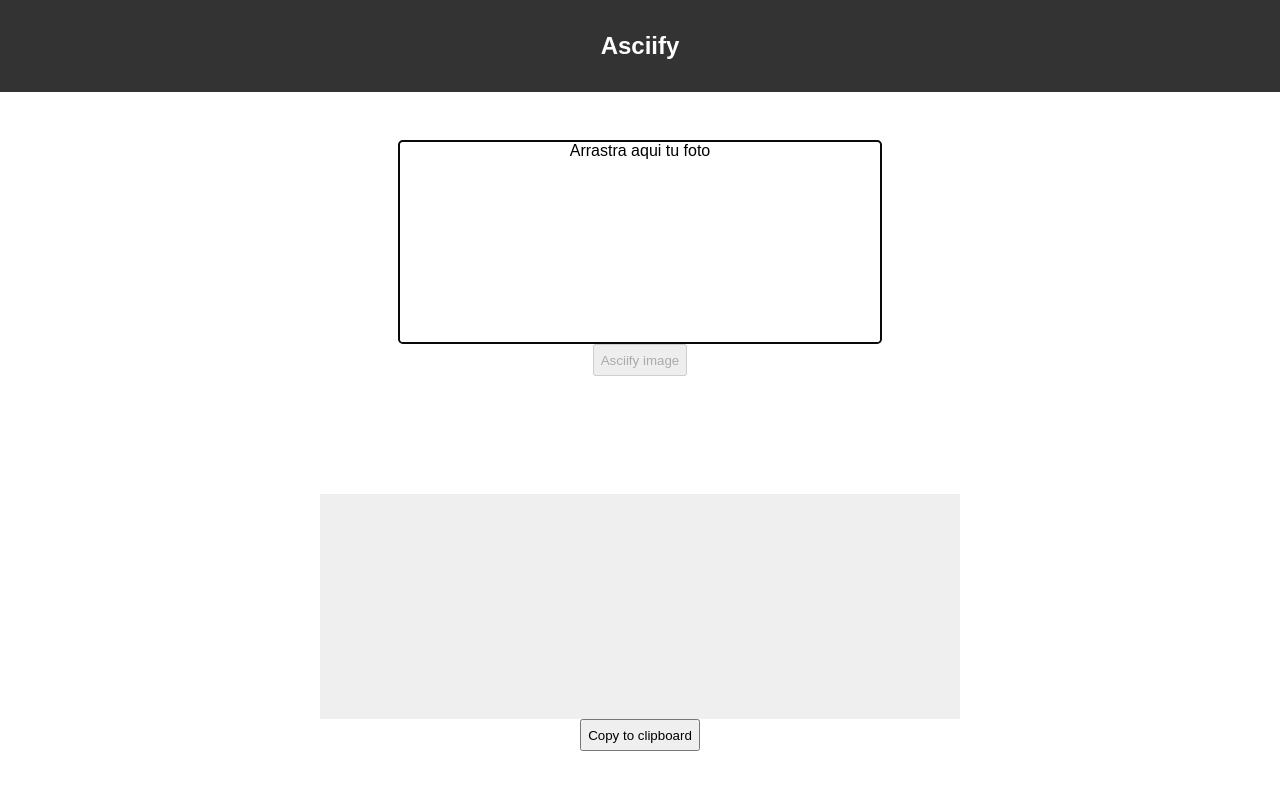
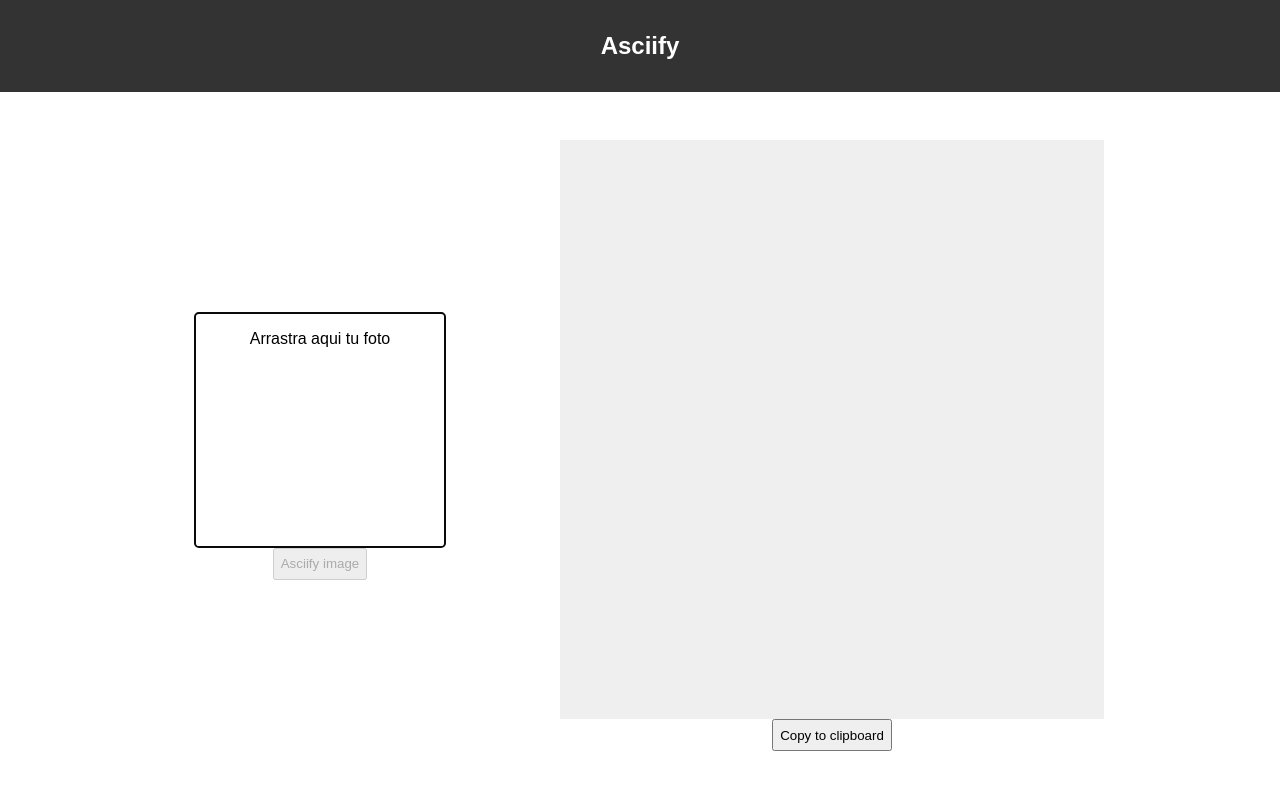
Before and after one commit to Rudycc/asciify-front, a React (Create React App) app: page / in a window 1280 px wide. Shown: the top 790 px of the page. Built offline with nearby package versions, Linux system fonts and the light colour scheme.

Commit message:
Better desktop sizing

```diff
--- a/src/App.css
+++ b/src/App.css
@@ -29,13 +29,6 @@
   align-items: center;
   max-width: 40rem;
   max-height: 50rem;
-}
-
-@media (min-width: 90rem) {
-  .console-container {
-    max-width: 70rem;
-    max-height: 70rem;
-  }
 }
 
 .console {
@@ -78,3 +71,29 @@
   float: left;
   width: 100%;
 }
+
+@media (min-width: 48rem) {
+  .main-container {
+    flex-direction: row;
+    width: 100%;
+  }
+
+  .photoDragNew {
+    padding: 1rem;
+    height: auto;
+  }
+
+  .drag-container,
+  .console-container {
+    box-sizing: border-box;
+  }
+
+  .console-container {
+    width: 70%;
+  }
+
+  .drag-container {
+    justify-content: center;
+    width: 30%;
+  }
+}
```
